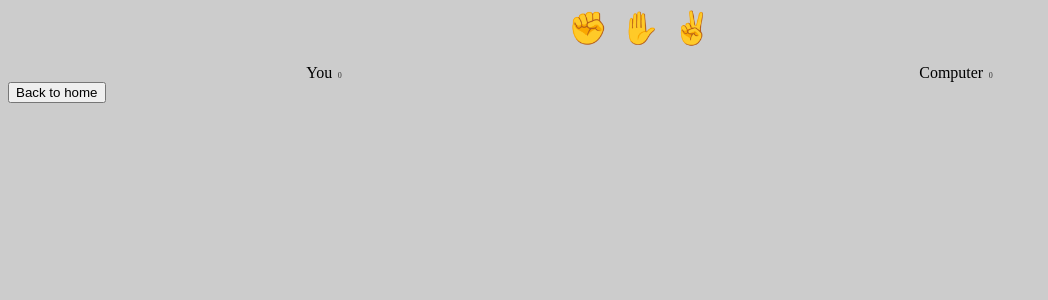
After one commit to vvnpais/sslproject, a PHP site: page /minigames.php in a window 1280 px wide. The commit adds this page. Shown: the top 300 px of the page, without its empty margins (0-1048 px from the left). Run offline with PHP 8.4, Linux system fonts and the light colour scheme.

Commit message:
Add files via upload

```diff
--- /dev/null
+++ b/minigames.php
@@ -0,0 +1,31 @@
+<!DOCTYPE html>
+<html lang="en">
+<head>
+  <meta charset="UTF-8">
+  <meta name="viewport" content="width=device-width, initial-scale=1.0">
+  <meta http-equiv="X-UA-Compatible" content="ie=edge">
+  <title>Document</title>
+  <link rel="stylesheet" href="styles.css">
+  <script src="script.js" defer></script>
+</head>
+<body>
+  <div class="selections">
+    <button class="selection" data-selection="rock">✊</button>
+    <button class="selection" data-selection="paper">✋</button>
+    <button class="selection" data-selection="scissors">✌</button>
+  </div>
+  <div class="results">
+    <div>
+      You
+      <span class="result-score" data-your-score>0</span>
+    </div>
+    <div data-final-column>
+      Computer
+      <span class="result-score" data-computer-score>0</span>
+    </div>
+    <!-- <div class="result-selection winner">✊</div>
+    <div class="result-selection">✌</div> -->
+  </div>
+  <button onclick="location.href = 'feed.php';" id="myButton">Back to home</button>
+</body>
+</html>
--- /dev/null
+++ b/script.js
@@ -0,0 +1,62 @@
+const selectionButtons = document.querySelectorAll('[data-selection]')
+const finalColumn = document.querySelector('[data-final-column]')
+const computerScoreSpan = document.querySelector('[data-computer-score]')
+const yourScoreSpan = document.querySelector('[data-your-score]')
+const SELECTIONS = [
+  {
+    name: 'rock',
+    emoji: '✊',
+    beats: 'scissors'
+  },
+  {
+    name: 'paper',
+    emoji: '✋',
+    beats: 'rock'
+  },
+  {
+    name: 'scissors',
+    emoji: '✌',
+    beats: 'paper'
+  }
+]
+
+selectionButtons.forEach(selectionButton => {
+  selectionButton.addEventListener('click', e => {
+    const selectionName = selectionButton.dataset.selection
+    const selection = SELECTIONS.find(selection => selection.name === selectionName)
+    makeSelection(selection)
+  })
+})
+
+function makeSelection(selection) {
+  const computerSelection = randomSelection()
+  const yourWinner = isWinner(selection, computerSelection)
+  const computerWinner = isWinner(computerSelection, selection)
+
+  addSelectionResult(computerSelection, computerWinner)
+  addSelectionResult(selection, yourWinner)
+
+  if (yourWinner) incrementScore(yourScoreSpan)
+  if (computerWinner) incrementScore(computerScoreSpan)
+}
+
+function incrementScore(scoreSpan) {
+  scoreSpan.innerText = parseInt(scoreSpan.innerText) + 1
+}
+
+function addSelectionResult(selection, winner) {
+  const div = document.createElement('div')
+  div.innerText = selection.emoji
+  div.classList.add('result-selection')
+  if (winner) div.classList.add('winner')
+  finalColumn.after(div)
+}
+
+function isWinner(selection, opponentSelection) {
+  return selection.beats === opponentSelection.name
+}
+
+function randomSelection() {
+  const randomIndex = Math.floor(Math.random() * SELECTIONS.length)
+  return SELECTIONS[randomIndex]
+}
--- /dev/null
+++ b/styles.css
@@ -0,0 +1,45 @@
+body {
+  background-color: #CCC;
+}
+
+.selections {
+  display: flex;
+  justify-content: center;
+}
+
+.selection {
+  background: none;
+  border: none;
+  outline: none;
+  cursor: pointer;
+  font-size: 2rem;
+  transition: 100ms;
+}
+
+.selection:hover {
+  transform: scale(1.2);
+}
+
+.results {
+  margin-top: 1rem;
+  display: grid;
+  justify-content: center;
+  grid-template-columns: repeat(2, 1fr);
+  justify-items: center;
+  align-items: center;
+}
+
+.result-score {
+  margin-left: .1rem;
+  font-size: .5rem;
+  color: #333;
+}
+
+.result-selection {
+  opacity: .5;
+}
+
+.result-selection.winner {
+  opacity: 1;
+  font-size: 1.5rem;
+}
```
Also changed, not shown: feed.php (+6 -6 lines).
